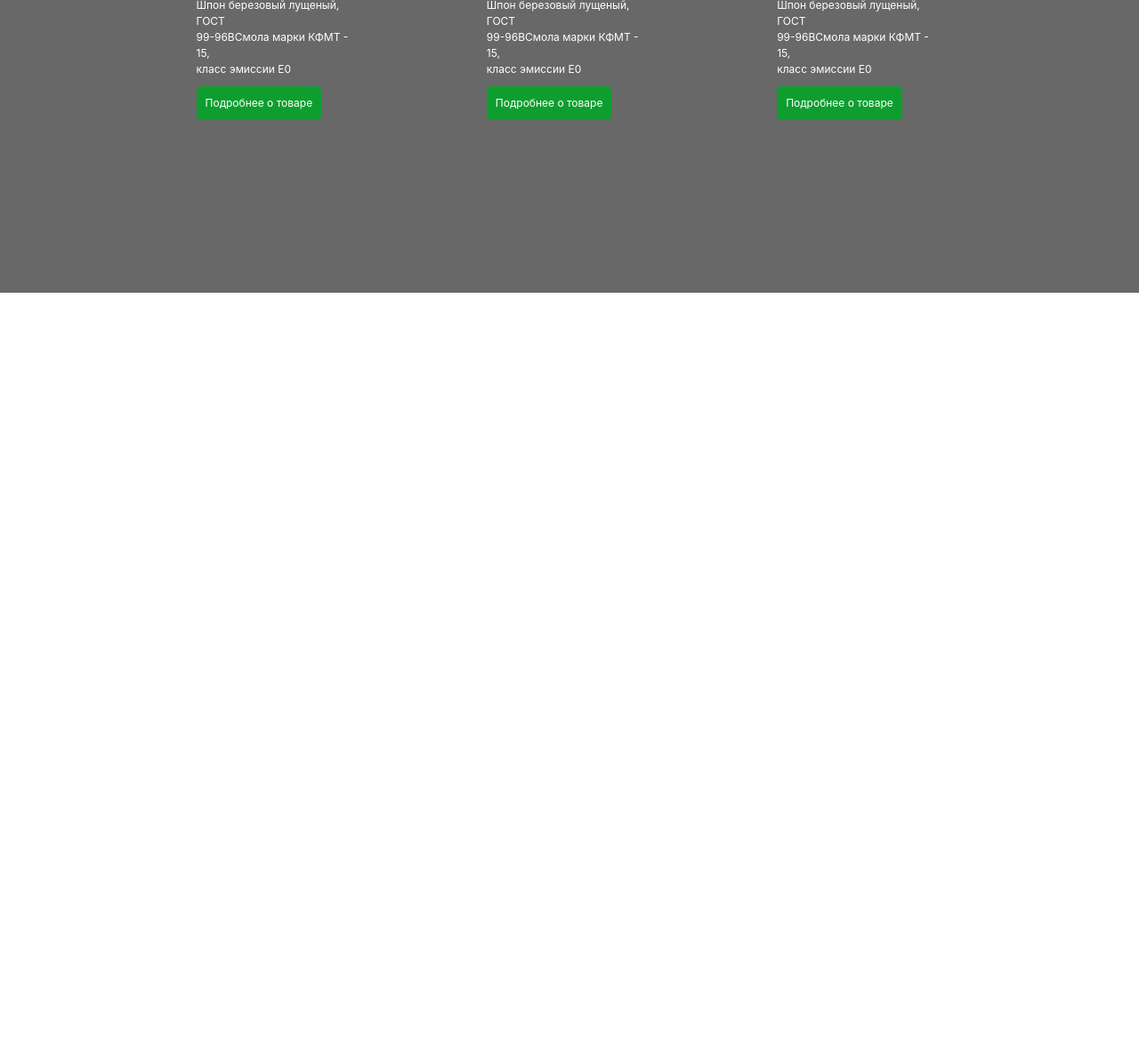
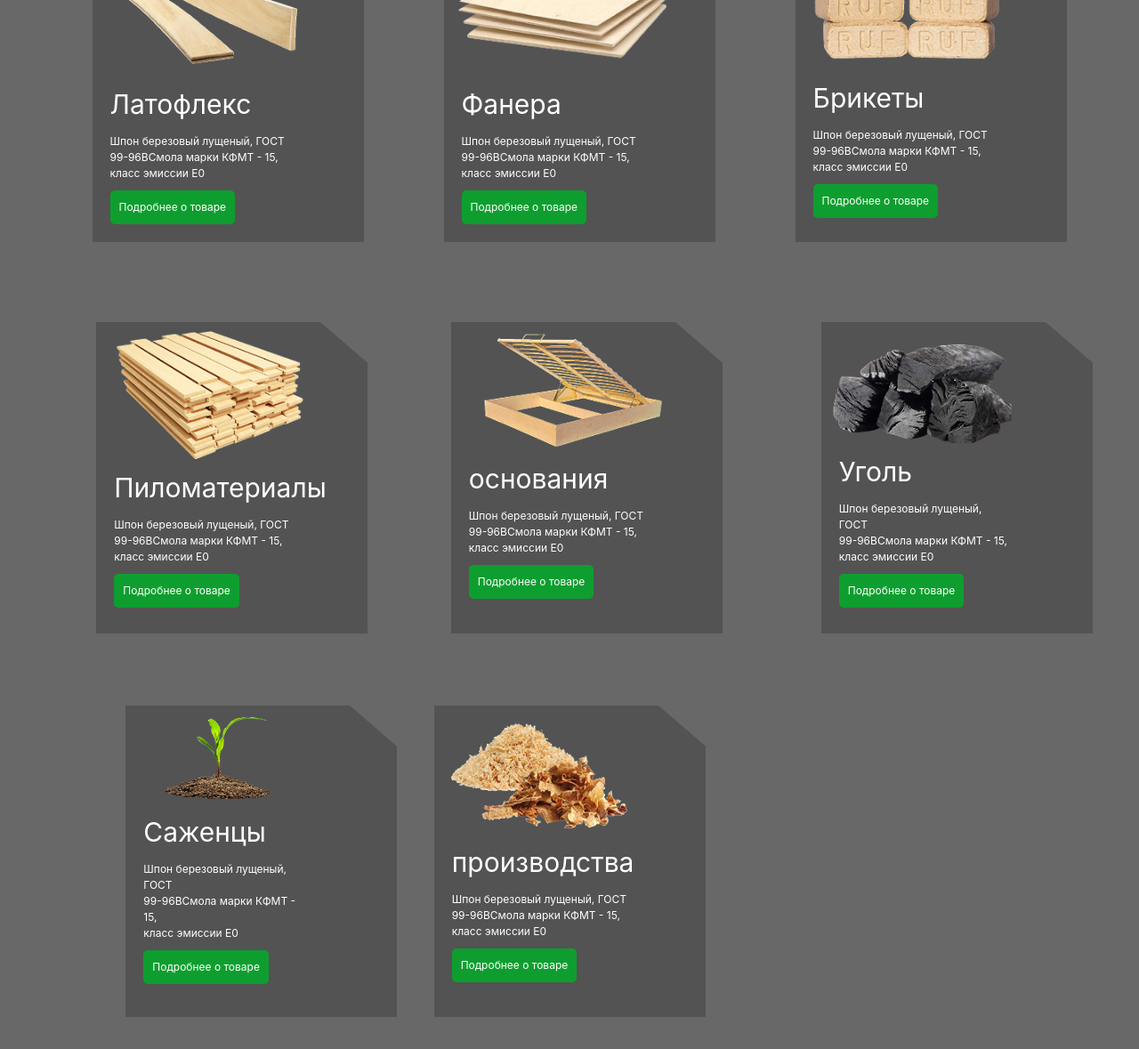
Before and after one commit to gafurovsaidjafar090909-hash/bonus1, a website: page index.html in a window 1280 px wide. Shown: the part 751-1930 px from the top of the page at 89% size. Before the commit the page ends 1080 px from the top, so only its background shows below. Drawn offline with nearby package versions, Linux system fonts and the light colour scheme; files that its build step writes are made by us from their sources.

Commit message:
section1

```diff
--- a/index.html
+++ b/index.html
@@ -51,7 +51,7 @@
     </div>
 
 
-    <div class="bg-[#686868] h-[600px] w-[100%]">
+    <div class="bg-[#686868] h-[1450px] w-[100%]">
 
         <div class="max-w-[1100px] m-auto">
 
@@ -76,8 +76,8 @@
                  <div class="hidden lg:block">
                     <img class="h-[350px] absolute" src="./src/img/Rectangle 42.png" alt="">
                     <div class="relative flex flex-col p-[10px] w-[90%] items-start">
-                        <img class="relative " src="./" alt="">
-                        <h1 class="text-[30px] text-white p-[10px]">Латофлекс</h1>
+                        <img class="relative " src="./src/img/unsplash_Xp9hn1HzzDk (1).png" alt="">
+                        <h1 class="text-[30px] text-white p-[10px]">Фанера</h1>
                         <p class="text-[12px]  pl-[10px] text-white">Шпон березовый лущеный, ГОСТ <br> 99-96ВСмола марки КФМТ - 15, <br> класс эмиссии Е0</p>
                       <p class="text-white text-[12px] bg-[#0E9E2F] p-[10px] rounded-[5px] mt-[10px] ml-[10px]"> Подробнее о товаре </p>
                     </div>
@@ -87,8 +87,8 @@
                  <div  class="hidden lg:block">
                     <img class="h-[350px] absolute" src="./src/img/Rectangle 42.png" alt="">
                     <div class="relative flex flex-col p-[10px] w-[90%] items-start">
-                        <img class="relative " src="./src/img/unsplash_Xp9hn1HzzDk.png" alt="">
-                        <h1 class="text-[30px] text-white p-[10px]">Латофлекс</h1>
+                        <img class="relative " src="./src/img/unsplash_Xp9hn1HzzDk (2).png" alt="">
+                        <h1 class="text-[30px] text-white p-[10px]">Брикеты</h1>
                         <p class="text-[12px]  pl-[10px] text-white">Шпон березовый лущеный, ГОСТ <br> 99-96ВСмола марки КФМТ - 15, <br> класс эмиссии Е0</p>
                       <p class="text-white text-[12px] bg-[#0E9E2F] p-[10px] rounded-[5px] mt-[10px] ml-[10px]"> Подробнее о товаре </p>
                     </div>
@@ -100,6 +100,89 @@
         </div>
 
 
+
+
+          <div class="flex flex-row justify-center gap-[120px] max-[1100px] lg:flex hidden pt-[100px]" >
+
+                <div>
+                    <img class="h-[350px] absolute" src="./src/img/Rectangle 42.png" alt="">
+                    <div class="relative flex flex-col p-[10px] w-[90%] items-start">
+                        <img class="relative " src="./src/img/unsplash_Xp9hn1HzzDk (3).png" alt="">
+                        <h1 class="text-[30px] text-white p-[10px]">Пиломатериалы</h1>
+                        <p class="text-[12px]  pl-[10px] text-white">Шпон березовый лущеный, ГОСТ <br> 99-96ВСмола марки КФМТ - 15, <br> класс эмиссии Е0</p>
+                      <p class="text-white text-[12px] bg-[#0E9E2F] p-[10px] rounded-[5px] mt-[10px] ml-[10px]"> Подробнее о товаре </p>
+                    </div>
+                </div>
+
+
+                 <div class="hidden lg:block">
+                    <img class="h-[350px] absolute" src="./src/img/Rectangle 42.png" alt="">
+                    <div class="relative flex flex-col p-[10px] w-[90%] items-start">
+                        <img class="relative " src="./src/img/unsplash_Xp9hn1HzzDk (4).png" alt="">
+                        <h1 class="text-[30px] text-white p-[10px]">основания</h1>
+                        <p class="text-[12px]  pl-[10px] text-white">Шпон березовый лущеный, ГОСТ <br> 99-96ВСмола марки КФМТ - 15, <br> класс эмиссии Е0</p>
+                      <p class="text-white text-[12px] bg-[#0E9E2F] p-[10px] rounded-[5px] mt-[10px] ml-[10px]"> Подробнее о товаре </p>
+                    </div>
+                </div>
+
+
+                 <div  class="hidden lg:block">
+                    <img class="h-[350px] absolute" src="./src/img/Rectangle 42.png" alt="">
+                    <div class="relative flex flex-col p-[10px] w-[90%] items-start">
+                        <img class="relative " src="./src/img/unsplash_Xp9hn1HzzDk (5).png" alt="">
+                        <h1 class="text-[30px] text-white p-[10px]">Уголь</h1>
+                        <p class="text-[12px]  pl-[10px] text-white">Шпон березовый лущеный, ГОСТ <br> 99-96ВСмола марки КФМТ - 15, <br> класс эмиссии Е0</p>
+                      <p class="text-white text-[12px] bg-[#0E9E2F] p-[10px] rounded-[5px] mt-[10px] ml-[10px]"> Подробнее о товаре </p>
+                    </div>
+                </div>
+
+
+            </div>
+
+
+
+
+          <div class="flex flex-row justify-center gap-[120px] max-[1100px] lg:flex hidden pt-[100px] mr-[250px]" >
+
+                <div>
+                    <img class="h-[350px] absolute" src="./src/img/Rectangle 42.png" alt="">
+                    <div class="relative flex flex-col p-[10px] w-[90%] items-start">
+                        <img class="relative h-[100px] m-auto" src="./src/img/unsplash_Xp9hn1HzzDk (6).png" alt="">
+                        <h1 class="text-[30px] text-white p-[10px]">Саженцы</h1>
+                        <p class="text-[12px]  pl-[10px] text-white">Шпон березовый лущеный, ГОСТ <br> 99-96ВСмола марки КФМТ - 15, <br> класс эмиссии Е0</p>
+                      <p class="text-white text-[12px] bg-[#0E9E2F] p-[10px] rounded-[5px] mt-[10px] ml-[10px]"> Подробнее о товаре </p>
+                    </div>
+                </div>
+
+
+                 <div class="hidden lg:block">
+                    <img class="h-[350px] absolute" src="./src/img/Rectangle 42.png" alt="">
+                    <div class="relative flex flex-col p-[10px] w-[90%] items-start">
+                        <img class="relative " src="./src/img/unsplash_Xp9hn1HzzDk (7).png" alt="">
+                        <h1 class="text-[30px] text-white p-[10px]"> производства</h1>
+                        <p class="text-[12px]  pl-[10px] text-white">Шпон березовый лущеный, ГОСТ <br> 99-96ВСмола марки КФМТ - 15, <br> класс эмиссии Е0</p>
+                      <p class="text-white text-[12px] bg-[#0E9E2F] p-[10px] rounded-[5px] mt-[10px] ml-[10px]"> Подробнее о товаре </p>
+                    </div>
+                </div>
+
+
+                 <div  class="hidden lg:block  ">
+                    <img class="h-[350px] hidden absolute" src="./src/img/Rectangle 42.png" alt="">
+                    <div class="relative flex flex-col p-[10px] w-[90%] items-start">
+                        <img class="relative hidden " src="./src/img/unsplash_Xp9hn1HzzDk (5).png" alt="">
+                        <h1 class="text-[30px] hidden text-white p-[10px]">Уголь</h1>
+                        <p class="text-[12px] hidden  pl-[10px] text-white">Шпон березовый лущеный, ГОСТ <br> 99-96ВСмола марки КФМТ - 15, <br> класс эмиссии Е0</p>
+                      <p class="text-white hidden text-[12px] bg-[#0E9E2F] p-[10px] rounded-[5px] mt-[10px] ml-[10px]"> Подробнее о товаре </p>
+                    </div>
+                </div>
+
+
+            </div>
+
+        </div>
+  </div>
+
+
     </div>
 
 </body>
```
Also changed, not shown: src/img/Mail_inverse.png (added), src/img/Phone.png (added), src/img/Rectangle 42.png (added), src/img/unsplash_Xp9hn1HzzDk (1).png (added), src/img/unsplash_Xp9hn1HzzDk (2).png (added), src/img/unsplash_Xp9hn1HzzDk (3).png (added), src/img/unsplash_Xp9hn1HzzDk (4).png (added), src/img/unsplash_Xp9hn1HzzDk (5).png (added), src/img/unsplash_Xp9hn1HzzDk (6).png (added), src/img/unsplash_Xp9hn1HzzDk (7).png (added), src/img/unsplash_Xp9hn1HzzDk.png (added), src/img/Слой 2.png (added), 1 other file.
